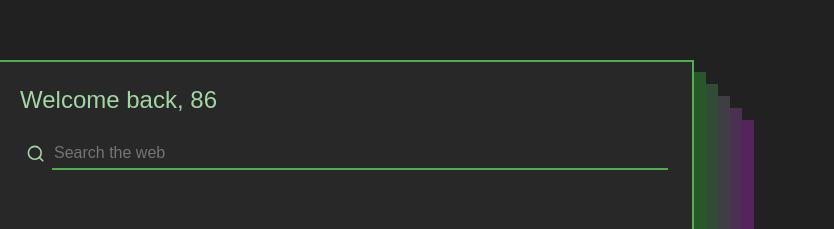
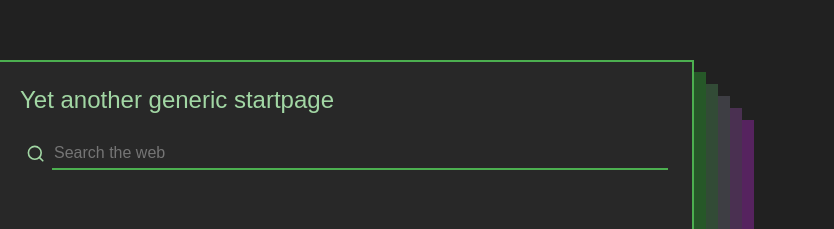
Before and after one commit to FrankAnjunDong/startpage, a plain HTML site: page index.html in a window 1280 px wide. Shown: the part 188-417 px from the top of the page, 446-1280 px from the left. Drawn offline with Linux system fonts and the light colour scheme.

Commit message:
Update index.html

```diff
--- a/index.html
+++ b/index.html
@@ -10,7 +10,7 @@
     <div class="surface">
       <img src="https://e4p7c9i3.stackpathcdn.com/wp-content/uploads/2019/05/tumblr_p320aq1osj1vjxiz1o1_1280.gif?iv=344" alt="" />
       <main>
-        <h1>Welcome back, 86</h1>
+        <h1>Yet another generic startpage</h1>
         <div id="searchbar">
           <button>
             <svg xmlns="http://www.w3.org/2000/svg" width="24" height="24" viewBox="0 0 24 24" fill="none" stroke="currentColor" stroke-width="2" stroke-linecap="round" stroke-linejoin="round" class="feather feather-search"><circle cx="11" cy="11" r="8"></circle><line x1="21" y1="21" x2="16.65" y2="16.65"></line></svg>
```
